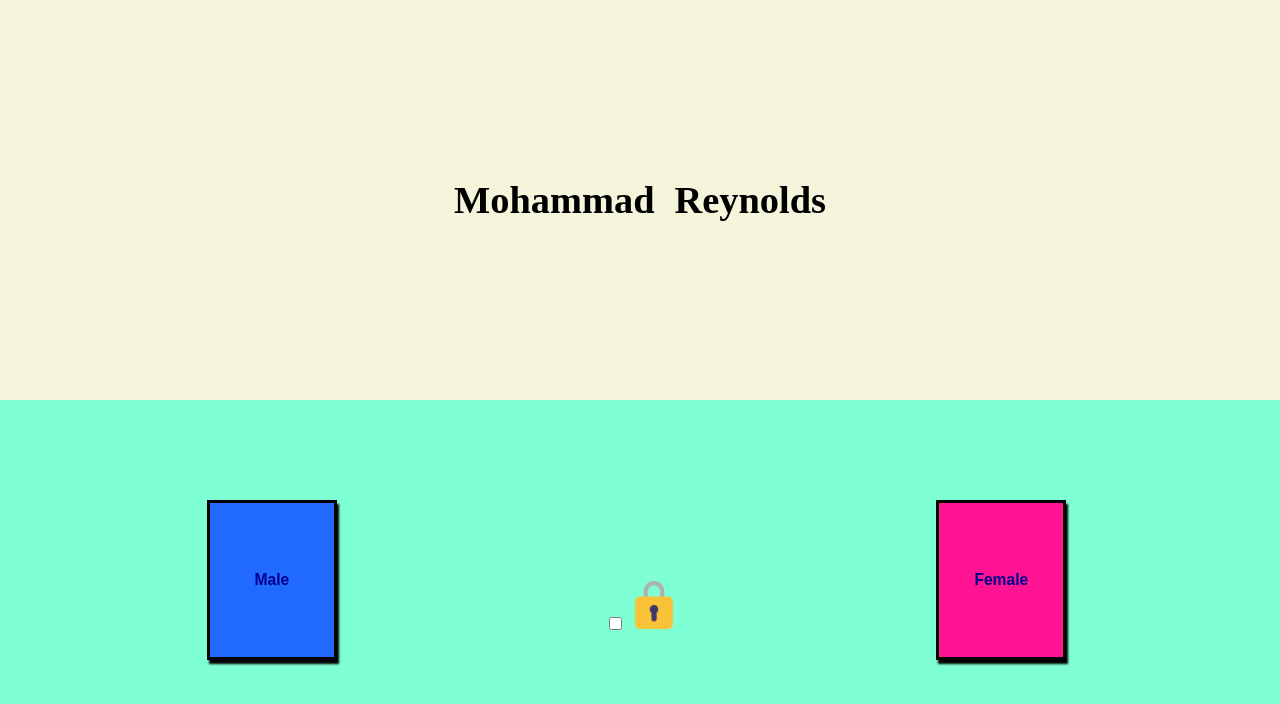
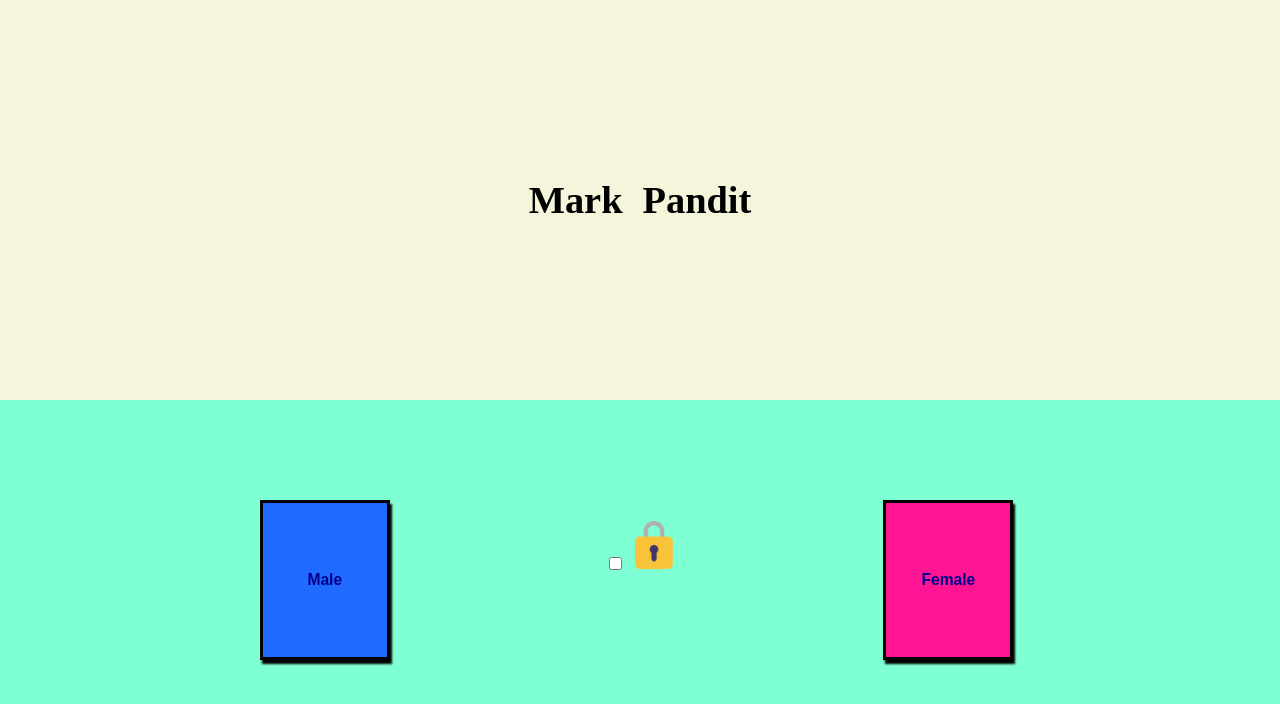
Before and after one commit to Piscean101/randomnamegenerator, a plain HTML site: page index.html in a window 1280 px wide. Both pictures are taken after a click on the button "Male". Drawn offline with nearby package versions, Linux system fonts and the light colour scheme.

Commit message:
v2.1 420 names

```diff
--- a/components/name.js
+++ b/components/name.js
@@ -1,87 +1,86 @@
 export const boyName = [
-    'Aaron', 'Ahmad','Alex', 'Andrew', 'Anthony', 'Arnold','Austin',
-    'Bruno', 'Boscoe',
-    'Chris','Christian','Clement','Connor',
-    'Dante','Derek','Dmitri','Dwayne',
-    'Elijah','Elson','Emmanuel','Emmet','Eugene',
-    'Felix','Flint','Frank','Fred',
-    'Gary','George','Glen','Gustavo',
-    'Hector','Henry',
+    'Aaron','Ahmad','Alex','Andrew', 'Anthony','Arnold','Ashton','Augustus','Austin',
+    'Benjamin','Bilal','Bishop','Bobby','Bruno','Boscoe',
+    'Cain','Chester','Cheyanne','Chris','Christian','Clement','Cole','Connor',
+    'Dante','Derek','Dmitri','Drake','Drew','Dwayne',
+    'Easton','Elijah','Elson','Emerson','Emmanuel','Emmet','Enrique','Eugene',
+    'Felix','Finn','Flint','Frank','Fred',
+    'Gary','Garett','George','Gerald','Glen','Gustavo',
+    'Hector','Henry','Hassan',
     'Igor','Isaac',
-    'Jaquan','Jason','Jackson','Jeremiah','Jermaine','Jonathan','Jordan','Joshua','Julius',
-    'Kevin','Kyle',
-    'Leonard','Lionel', 'Luther',
-    'Mark','Maxwell','Miguel','Michael','Mohammad',
+    'Jaquan','Jason','Jasper','Jackson','Jeremiah','Jermaine','Jonathan','Jordan','Joseph','Joshua','Julian','Julius',
+    'Kanye','Karim','Kevin','Kobe','Kyle',
+    'Leonard','Lionel','Loas','Logan','Lucas','Luther',
+    'Mark','Marvin','Mathias','Maverick','Maxwell','Miguel','Michael','Miles','Mohammad','Murray',
     'Nick', 'Nelson',
     'Omar','Oscar','Oshay','Owen','Otto',
-    'Patrick','Peter',
+    'Patrick','Payton','Peter','Phil',
     'Qasim', 'Quincy',
-    'Rico','Rick','Ryan',
-    'Salim','Samuel','Sean','Sergei','Shane','Shaquille','Skylar','Steven',
-    'Tony','Trevor','Troy',
+    'Rico','Rick','Riley','Ryan',
+    'Salim','Samuel','Sean','Sergei','Shane','Shaquille','Skylar','Spencer','Steven',
+    'Tony','Trevor','Tristan','Troy','Tyler','Tyson',
     'Ulisses',
     'Victor',
-    'Weston','William','Wilson','Winston',
+    'Weston','William','Wilson','Winston','Wyatt',
     'Xavier',
     'Yevgeny',
-    'Zachary','Zeke'
+    'Zachary','Zeke','Zuko'
 ]
 
 export const girlName = [
-    'Abigail','Amanda','Amy','Anna','Ashley','Audrey',
+    'Abigail','Amanda','Amy','Anna','Ashley','Audrey','Avery',
     'Barbara','Beth','Briana','Britney',
-    'Carol','Celine','Constance',
-    'Delilah','Donna','Dorothy',
-    'Emily','Esther',
+    'Carol','Charlotte','Chester','Colette','Celine','Clementine','Connie','Constance','Corinth',
+    'Daphne','Delilah','Donna','Dorothy',
+    'Emily','Esther','Evelyn',
     'Farrah','Fiona','Francis',
     'Gloria',
-    'Hannah','Heather',
-    'Isabelle','Iman',
-    'Jacqueline','Jennifer','Jessie','Julia','Juliette',
+    'Haley','Hannah','Harper','Hayden','Heather',
+    'Isabelle','Iman','Ivy',
+    'Jacqueline','Jade','Jennifer','Jessie','Joanna','Julia','Juliette',
     'Kahanna','Karen','Kate','Kathy','Katya','Kelly','Kristen',
-    'Latrice','Lily',
-    'Masha','Malaysia','Maya','Moana','Moira',
-    'Naomi','Naysha','Nicole',
-    'Olga',
-    'Phoebe','Priya',
+    'Latrice','Lily','Lydia',
+    'Mackenzie','Madison','Masha','Malaysia','Maya','Megan','Mia','Michaela','Moana','Moira','Molly','Monica','Morgan',
+    'Naomi','Naysha','Nicole','Nina',
+    'Olga','Olive','Olivia',
+    'Patricia','Penelope','Phoebe','Priya',
     'Quinn',
-    'Rachel','Rita','Rosetta','Roslyn',
-    'Sasha','Sharon','Shauna','Sophia','Susan',
-    'Tasha','Tatianna','Taylor','Trixie',
+    'Rachel','Riley','Rita','Rosetta','Roslyn',
+    'Saadia','Sarah','Sasha','Sharon','Shanti','Shauna','Sophia','Stella','Susan',
+    'Tasha','Tatianna','Taylor','Tessa','Tiffany','Trixie',
     'Ursula','Ulba',
-    'Velma','Vicky','Victory','Volha',
-    'Wanda','Wendy','Wynona',
+    'Venus','Vicky','Victory','Volha',
+    'Wanda','Wendy','Willow','Wynona',
     'Xena',
     'Yolanda','Yvonne',
-    'Zoey'
+    'Zoey',
 ]
 
 export const lastName = [
-    'Ali','Armstrong',
-    'Bell','Benson','Brown',
-    'Caville','Clarke','Cortova','Cruise',
-    'Dawson','DeNeres','Denton','Dupree',
-    'Edmonton','Egger','Eli',
-    'Fauci','Fence','Fletcher','Ferrara',
-    'Gale','Goode','Gosling',
-    'Hanoman','Hill','Hitchens',
+    'Adair','Addams','Adler','Agusto','Albani','Allegro','Ali','Alvarez','Anderson','Armstrong','Asai','Ashford','Aubertin',
+    'Ballo','Barlowe','Bell','Belsky','Bennett','Benson','Berry','Bertz','Besselman','Bhandari','Bickler','Bidinger','Brown',
+    'Cadelle','Carter','Caville','Clarke','Coin','Coleman','Coolidge','Colombus','Cortez','Cortova','Cruise','Cruz',
+    'Dawson','Dejardin','Delong','DeNeres','Diaz','Drake','Dupree',
+    'Edmonton','Egger','Eli','Elrod',
+    'Fauci','Fence','Fletcher','Ferrara','Fester','Finch','Fontaine','Ford','Forrester','Fox','Fugi',
+    'Gale','Goode','Gomez','Gonzales','Gosling','Goyer',
+    'Hanoman','Heart','Higashi','Hill','Hitchens','Huxley','Huxtable',
     'Innes','Irwin',
     'Jackson','Jefferson','Jones',
-    'Kane','Keith','Keller',
-    'Langdon','Lipton','Long','Lopez',
-    'Montana','Montgomery','Musitz','Mustafa',
-    'Nelson','Nguyen','North',
-    'Oakley','Obi','Oneal','Orion',
-    'Palmer','Paulson','Pete','Powers',
-    'Quiet','Qul',
-    'Reynolds', 'Rich','Roberts','Ronaldo',
-    'Salvador','Senet','Shinobi','Stevens',
-    'Summer','Sue',
-    'Taylor','Theodore','Thomas','Toledo',
+    'Kane','Kassis','Keith','Keller','Khoury','Kresley','Kumar',
+    'Lamothe','Landry','Langdon','Lewinsky','Lincoln','Lipton','Long','Lopez',
+    'Mammen','Markov','Mathai','McKenzie','Mandrake','Messi','Milan','Miller','Montana','Montgomery','Musitz','Mustafa',
+    'Nath','Nelson','Nguyen','North',
+    'Oakley','Obi','Okeke','Oneal','Orion','Owusu',
+    'Palmer','Pandit','Parikh','Paulson','Pete','Pierce','Piers','Powers',
+    'Qul','Qureshi',
+    'Remmington','Reynolds','Rich','Roberts','Romanoff','Ronaldo',
+    'Saaed','Salvador','Segal','Senatra','Shepherd','Shinobi','Short','Singh','Stevens','Streicher','Summer','Sue','Suresh',
+    'Taylor','Thatcher','Theodore','Thomas','Toledo','Tolke','Trooper',
     'Uqwu','Uzman',
-    'Vaughan','Vox',
-    'Watson','Wayans','West','White','Williams','Wong',
+    'Vasili','Vaughan','Voellinger','Von Eschen', 'Von Feldt','Vox',
+    'Washington','Waterman','Watson','Wayans','Weissman','West','White','Williams','Wilson','Wong',
     'Xing',
     'Yamasaki','York',
-    'Zaza','Zuckerberg'
+    'Zaza','Zoeller','Zuckerberg'
 ]
--- a/index.html
+++ b/index.html
@@ -7,13 +7,13 @@
 </head>
 <body>
     <div class="name-wrapper">
-        <div id="name"><h1 id="firstname"></h1><h1 id="lastname"></h1></div>
+        <div id="name"><h1 id="firstname">Random Name</h1><h1 id="lastname">Generator</h1></div>
     </div>
     <div class="button-wrapper">
         <div class="button">
             <button class="btn" id="boyName"><h3>Male</h3></button>
         </div>
-        <div class="name-lock">
+        <div class="name-lock" id="name-lock">
             <input class="button" type="checkbox" id="lock" name="lock" value="locked">
             <label class="button" for="lock"><img title="Lock Surname" src="./images/locked.png" height="50px" width="50px"/></label>
         </div>
--- a/rng.css
+++ b/rng.css
@@ -18,6 +18,7 @@ h1 {
 #name {
     position: relative;
     display: flex;
+    flex-wrap: wrap;
     justify-content: center;
     align-items: center;
     height: 100%;
@@ -36,7 +37,7 @@ h1 {
     top: 25%;
 }
 .btn {
-    position: absolute;
+    position: relative;
     height: 40%;
     width: 130px;
     border: 3px solid black;
@@ -59,16 +60,16 @@ h1 {
     background-color: rgb(154, 154, 154);
     color: white;
 }
-.name-lock {
-    position: relative;
-    top: 20%;
+#name-lock {
+    visibility: hidden;
+    position: absolute;
+    top: 30%;
 }
 @media only screen and (max-width:500px) {
     .btn {
         width: 75px;
     }
-    .name-lock {
-        position: absolute;
+    #name-lock {
         top: 75%;
     }
 }
--- a/rng.js
+++ b/rng.js
@@ -50,3 +50,6 @@ $('#girlName').on('click', () => {
         names('girl', lastName)
     )
 });
+$('.btn').on('click', () => {
+    document.getElementById('name-lock').style.visibility = 'visible';
+})
```
